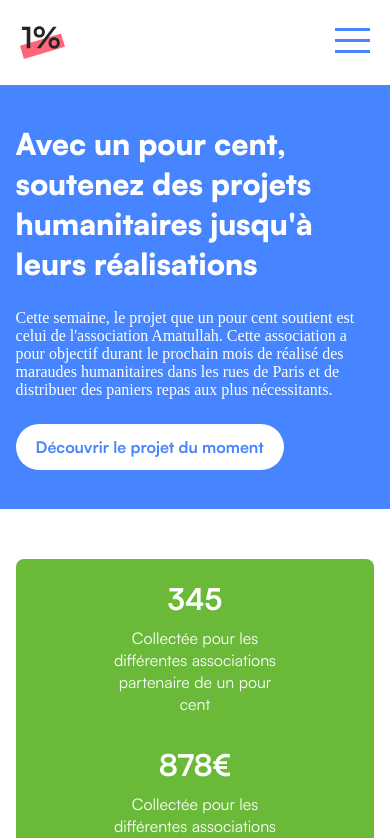
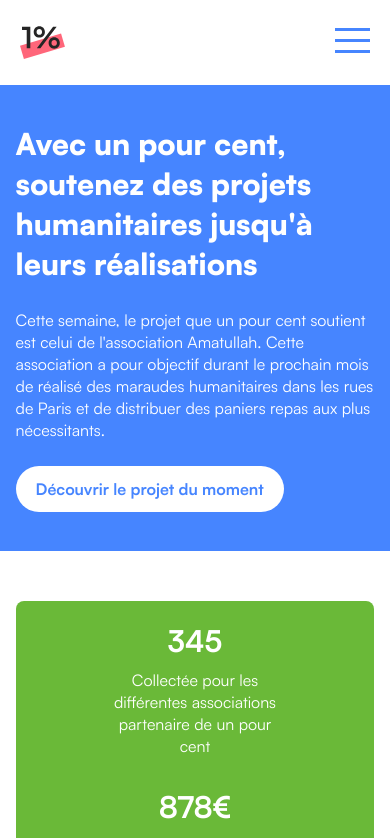
Before and after one commit to sofianslimani/unpourcent-next, a Next.js app: page / in a window 390 px wide. Shown: the top 838 px of the page. Built offline with nearby package versions, Linux system fonts and the light colour scheme.

Commit message:
fix fonts

```diff
--- a/pages/contact/Partials/ContactForm.js
+++ b/pages/contact/Partials/ContactForm.js
@@ -28,7 +28,7 @@ const ContactForm = () => {
           <div className={'contact-form-container-right'}>
             <div className="contact-form-container-right-top">
               <h2 className={'bold'}>Nous contacter</h2>
-              <p>
+              <p className={"regular"}>
                 Lorem ipsum dolor sit amet, consectetur adipiscing elit. Quam
                 duis vitae curabitur amet, fermentum lorem.
               </p>
--- a/pages/contact/Partials/ContactHero.js
+++ b/pages/contact/Partials/ContactHero.js
@@ -8,7 +8,7 @@ const ContactHero = () => {
           <h1 className={'contact-hero-container-left-title black text-38'}>
             Contact
           </h1>
-          <p>Contact Remplissez le formulaire pour nous contacter</p>
+          <p className={"regular"}>Contact Remplissez le formulaire pour nous contacter</p>
         </div>
         <div className={'contact-hero-container-right'}>
           <img src="./illustrations/hero-contact-1pourcent-2.png" alt="hero" />
--- a/pages/home/Partials/HomeHero.js
+++ b/pages/home/Partials/HomeHero.js
@@ -9,7 +9,7 @@ const HomeHero = () => {
             Avec un pour cent, soutenez des projets humanitaires jusqu'à leurs
             réalisations
           </h1>
-          <p className={"text-16 color-white"}>
+          <p className={"text-16 regular color-white"}>
             Cette semaine, le projet que un pour cent soutient est celui de
             l'association Amatullah. Cette association a pour objectif durant le
             prochain mois de réalisé des maraudes humanitaires dans les rues de
--- a/styles/main.css
+++ b/styles/main.css
@@ -173,11 +173,11 @@ html::selection {
   }
 }
 
-.margin-bottom-section-100, .home-three-cards-informations, .home-hero, .section-images-and-text-container, .section-images-and-text, .section-three-kpis, .hero-association {
+.margin-bottom-section-100, .home-three-cards-informations, .home-hero, .section-images-and-text, .section-three-kpis, .hero-association {
   margin-bottom: 100px;
 }
 @media (max-width: 1024px) {
-  .margin-bottom-section-100, .home-three-cards-informations, .home-hero, .section-images-and-text-container, .section-images-and-text, .section-three-kpis, .hero-association {
+  .margin-bottom-section-100, .home-three-cards-informations, .home-hero, .section-images-and-text, .section-three-kpis, .hero-association {
     margin-bottom: 50px;
   }
 }
@@ -895,6 +895,12 @@ span.green {
 .section-images-and-text.grey-background {
   background-color: #f0f0f0;
   padding-block: 5%;
+  padding-bottom: 3%;
+}
+@media (max-width: 768px) {
+  .section-images-and-text.grey-background {
+    padding-bottom: 5%;
+  }
 }
 .section-images-and-text-container {
   display: flex;
@@ -1199,7 +1205,7 @@ span.green {
   top: -20%;
   right: -10%;
 }
-@media (max-width: 991Px) {
+@media (max-width: 768px) {
   .section-how-un-pour-cent-use-donation .section-images-and-text-container-img::after {
     display: none;
   }
@@ -1207,10 +1213,10 @@ span.green {
 .section-how-un-pour-cent-use-donation .section-images-and-text-container-img::before {
   content: url("../../../assets/decoration-gift-red.svg");
   position: absolute;
-  bottom: -10%;
+  bottom: -18%;
   left: -3%;
 }
-@media (max-width: 991Px) {
+@media (max-width: 768px) {
   .section-how-un-pour-cent-use-donation .section-images-and-text-container-img::before {
     display: none;
   }
```
Also changed, not shown: 1 other file (tests, documents, lock files or other folders).
